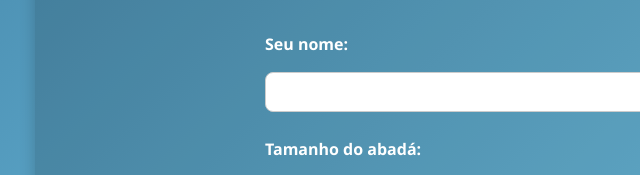
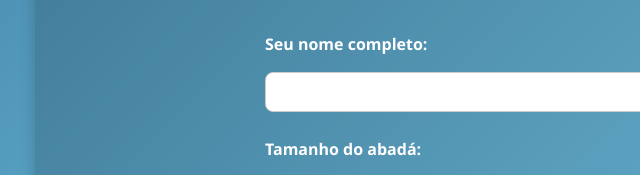
Before and after one commit to pedroaas1403/Convite, a plain HTML site: page index.html in a window 1280 px wide. Shown: the part 2312-2487 px from the top of the page, 125-765 px from the left. Drawn offline with Linux system fonts and the light colour scheme.

Commit message:
index.html

```diff
--- a/index.html
+++ b/index.html
@@ -82,7 +82,7 @@
     <section class="form-section">
   <h2>Confirme sua presença e escolha o tamanho do abadá</h2>
   <form action="https://formspree.io/f/xblyggog" method="POST" class="formulario">
-    <label for="nome">Seu nome:</label>
+    <label for="nome">Seu nome completo:</label>
     <input type="text" id="nome" name="nome" required />
     <label for="tamanho">Tamanho do abadá:</label>
     <select id="tamanho" name="tamanho" required>
```
